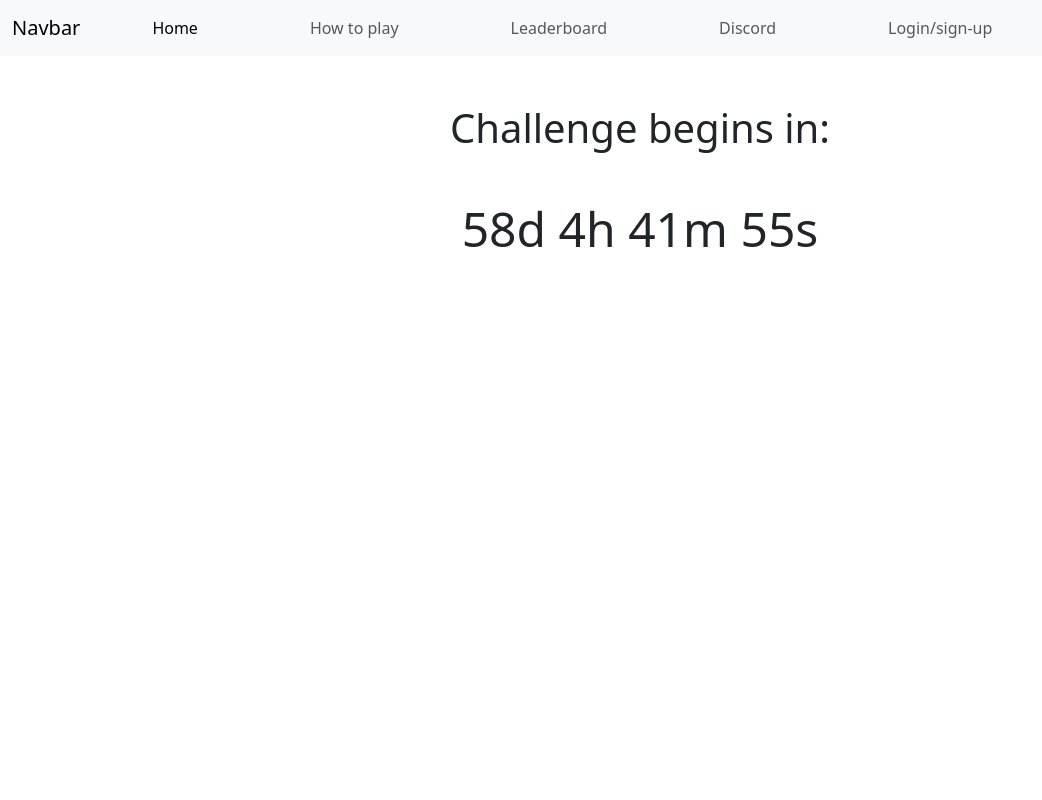
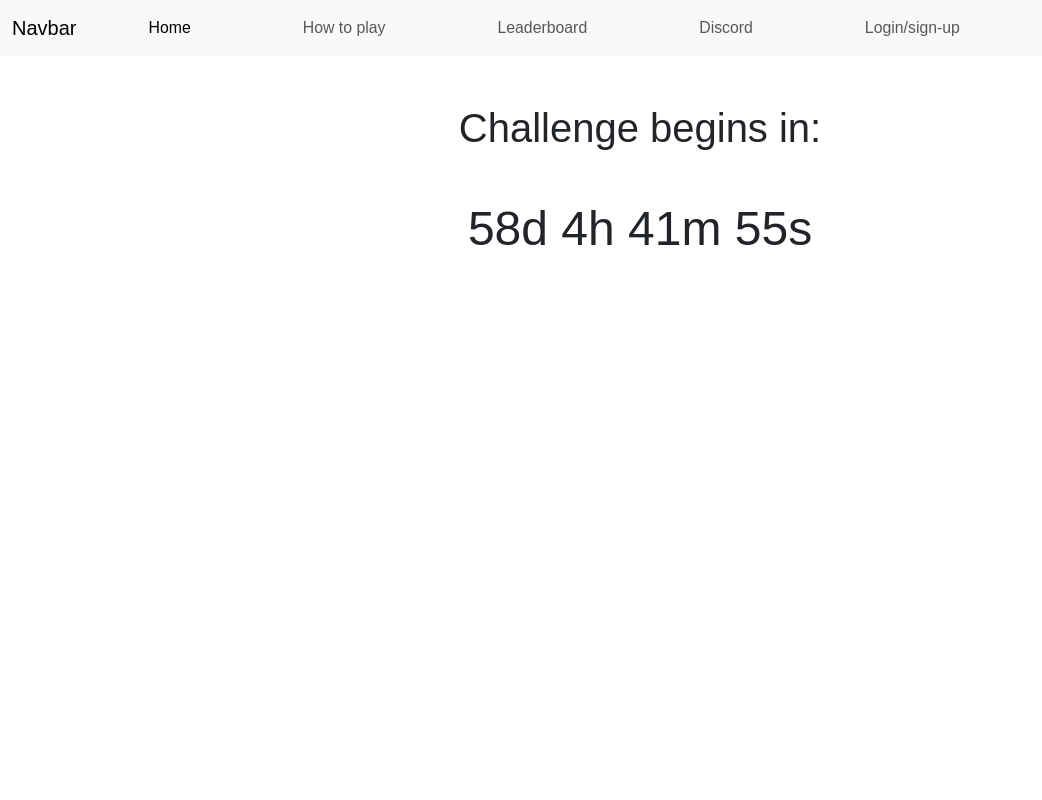
Before and after one commit to Will-Line/Inv0luntary-CTF, a Flask app: page / in a window 1280 px wide. Shown: the whole page, without its empty margins (0-1042 px from the left). Run offline with Flask 3, Linux system fonts and the light colour scheme; data that the repository does not hold is empty.

Commit message:
added new new font

```diff
--- a/application.py
+++ b/application.py
@@ -41,7 +41,7 @@ application.secret_key = "super secret key" #DO NOT LEAVE THIS LIKE THIS
 db_name = 'CTF.db'
 
 #application.config['SQLALCHEMY_DATABASE_URI'] = 'mysql://root:@localhost:3306/flask'
-application.config['SQLALCHEMY_DATABASE_URI'] = f'mysql+pymysql://admin:{get_secret()}@ctf-database-1.cv64kuysmh9b.eu-west-2.rds.amazonaws.com/CTF'
+application.config['SQLALCHEMY_DATABASE_URI'] = f'mysql+pymysql://admin:{get_secret()}@ctf-database-1.cv64kuysmh9b.eu-west-2.rds.amazonaws.com'
 
 application.config['SQLALCHEMY_TRACK_MODIFICATIONS'] = True
 
--- a/static/css/styles.css
+++ b/static/css/styles.css
@@ -1,10 +1,15 @@
+
 .bottom-div {
-    margin-top: auto;
+  margin-top: auto;
 }
 
-html, body {
-    margin: 0;
-    height: 100%;
+html,
+body {
+  margin: 0;
+  height: 100%;
+  max-width: 100%;
+  overflow-x: hidden;
+
 }
 
 .body {
@@ -19,7 +24,6 @@ html, body {
   justify-content: center;
   padding-top: 40px;
   padding-bottom: 40px;
-  background-color: #f5f5f5;
 }
 
 .form-signin {
@@ -28,9 +32,11 @@ html, body {
   padding: 15px;
   margin: 0 auto;
 }
+
 .form-signin .checkbox {
   font-weight: 400;
 }
+
 .form-signin .form-control {
   position: relative;
   box-sizing: border-box;
@@ -38,16 +44,24 @@ html, body {
   padding: 10px;
   font-size: 16px;
 }
+
 .form-signin .form-control:focus {
   z-index: 2;
 }
+
 .form-signin input[type="email"] {
   margin-bottom: -1px;
   border-bottom-right-radius: 0;
   border-bottom-left-radius: 0;
 }
+
 .form-signin input[type="password"] {
   margin-bottom: 10px;
   border-top-left-radius: 0;
   border-top-right-radius: 0;
 }
+
+:root {
+  --bs-body-font-family: 'inconsolata', sans-serif;
+  --bs-body-font-size: calc(0.75rem + .3vw);
+}
```
